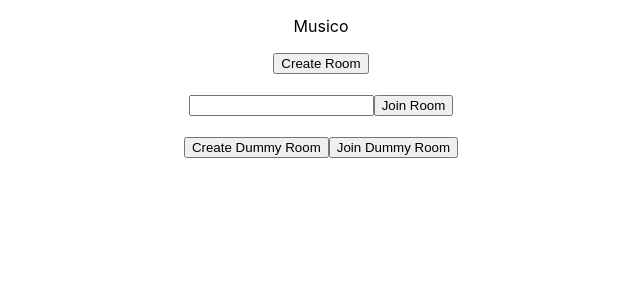
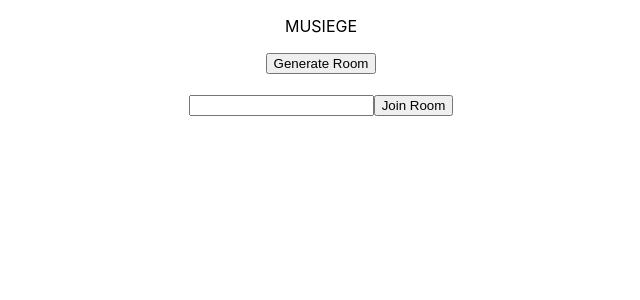
Before and after one commit to ChampManZ/musicroom, a React (Create React App) app in the folder Frontend/musicplayroom/musico/: page / in a window 1280 px wide. Shown: the top 300 px of the page, without its empty margins (319-959 px from the left). Built offline with nearby package versions, Linux system fonts and the light colour scheme; no server answers.

Commit message:
make for plam css

```diff
--- a/Frontend/musicplayroom/musico/public/index.html
+++ b/Frontend/musicplayroom/musico/public/index.html
@@ -24,7 +24,7 @@
       work correctly both with client-side routing and a non-root public URL.
       Learn how to configure a non-root public URL by running `npm run build`.
     -->
-    <title>Musico</title>
+    <title>Musiege</title>
   </head>
   <body>
     <noscript>You need to enable JavaScript to run this app.</noscript>
--- a/Frontend/musicplayroom/musico/src/menu.js
+++ b/Frontend/musicplayroom/musico/src/menu.js
@@ -28,7 +28,7 @@ export default function Menu() {
       const res = await fetch("http://localhost:5000/pintotal")
       res.json().then(res => setPINID(res))
     }
-    fetchData()
+    //fetchData()
 
     // console.log(pinID)
   }, [refresher])
@@ -159,13 +159,15 @@ export default function Menu() {
   }
 
     return <div className='mainmenu'>
-        <p>Musico</p>
+        <p>MUSIEGE</p>
         {/* <button onClick={()=>console.log("creating room")}>Create Room</button> */}
-        <button onClick={()=>generateKey()}>Create Room</button>
+        {/* <button onClick={()=>generateKey()}>Create Room</button> */}
+        <button onClick={()=>createRoom()} >Generate Room</button>
         <br></br>
         <br></br>
         <input id='roomkey' onChange={inputHandler} value={keyState} ></input>
-        <button onClick={()=>resetInput()} >Join Room</button>
+        {/* <button onClick={()=>resetInput()} >Join Room</button> */}
+        <button onClick={()=>enterRoom()} >Join Room</button>
         <br></br>
         <br></br>
         {/* <button><a href={"/playerroom"} onClick={()=>createRoom()} >Create Dummy Room</a></button> */}
@@ -173,9 +175,9 @@ export default function Menu() {
         {/* <button><Link to={{ pathname: '/playerroom', idkey: { roomkey: keyState } }}/>Create Dummy Room</button> */}
         {/* <button><Link onClick={()=>createRoom()} to={`/playerroom/${keyState}`}>Create Dummy Room</Link></button> */}
         {/* <button><Link   to={`/playerroom/${kid}`}>Create Dummy Room</Link></button> */}
-        <button onClick={()=>createRoom()} >Create Dummy Room</button>
+        {/* <button onClick={()=>createRoom()} >Create Dummy Room</button> */}
         {/* <button onClick={()=>createRoom()}>Create Dummy Room</button> */}
         {/* <button><a href={"/joinedroom"}>Join Dummy Room</a></button> */}
-        <button onClick={()=>enterRoom()} >Join Dummy Room</button>
+        {/* <button onClick={()=>enterRoom()} >Join Dummy Room</button> */}
     </div>;
   }
```
Also changed, not shown: 1 other file (tests, documents, lock files or other folders).
